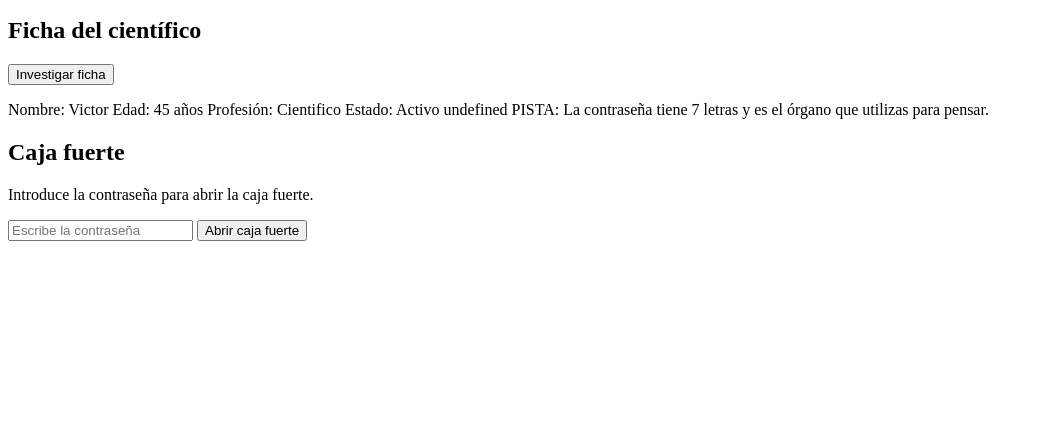
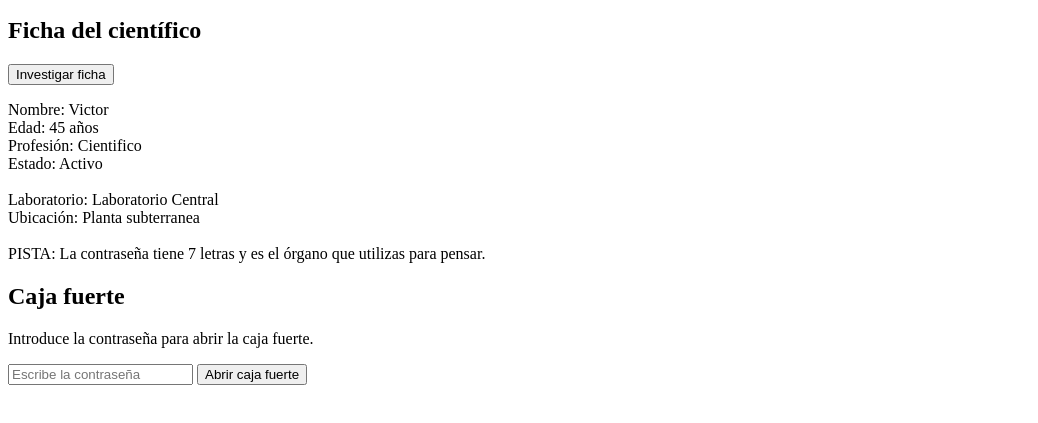
Before and after one commit to a-yepes/DWEC-Ana-Yepes, a plain HTML site: page Practica4/sala1.html in a window 1280 px wide. Both pictures are taken after a click on the button "Investigar ficha". Shown: the part 101-524 px from the top of the page, without its empty margins (0-1038 px from the left). Drawn offline with Linux system fonts and the light colour scheme.

Commit message:
Modificación estética para que los datos algan con salto de línea

```diff
--- a/Practica4/js/salas/sala1.js
+++ b/Practica4/js/salas/sala1.js
@@ -32,7 +32,7 @@ const cientifico = {
 
     // Otro método
     mostrarLaboratorio: function() {
-        `Laboratorio: ${this.laboratorio.nombre}
+        return `Laboratorio: ${this.laboratorio.nombre}
         Ubicación: ${this.laboratorio.ubicacion}`; //this hace referencia al objeto cientifico y accede al objeto laboratorio
     }
 };
--- a/Practica4/sala1.html
+++ b/Practica4/sala1.html
@@ -17,7 +17,7 @@
 
     <button id="btnInvestigar">Investigar ficha</button>
 
-    <p id="informacion"></p> <!-- aquí saldrá la pista (linea 80 sala1.js)-->
+    <p id="informacion" style="white-space: pre-line;"></p> <!-- aquí saldrá la pista (linea 80 sala1.js), Style para que respete saltos de linea-->
 
     <h2>Caja fuerte</h2>
 
```
